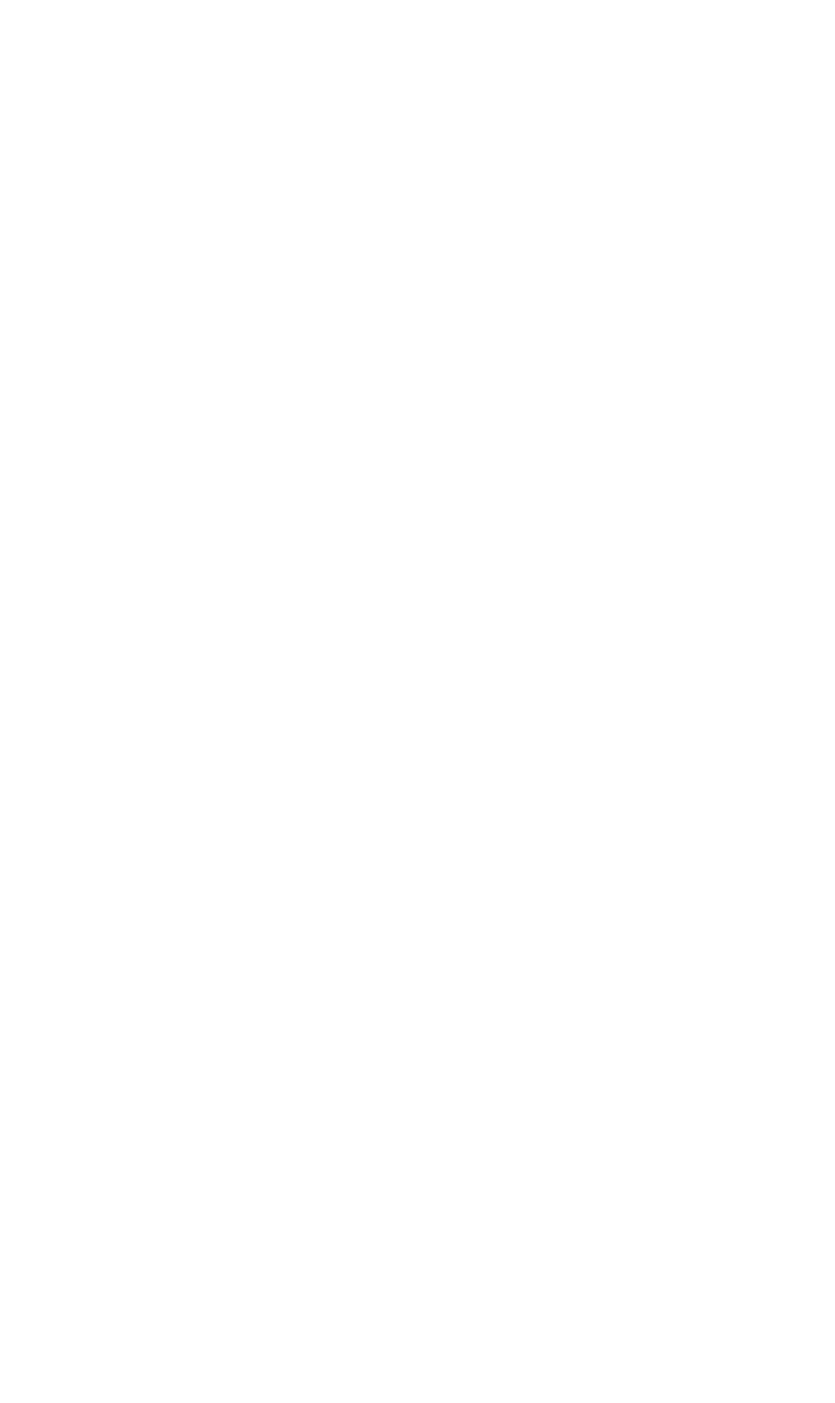
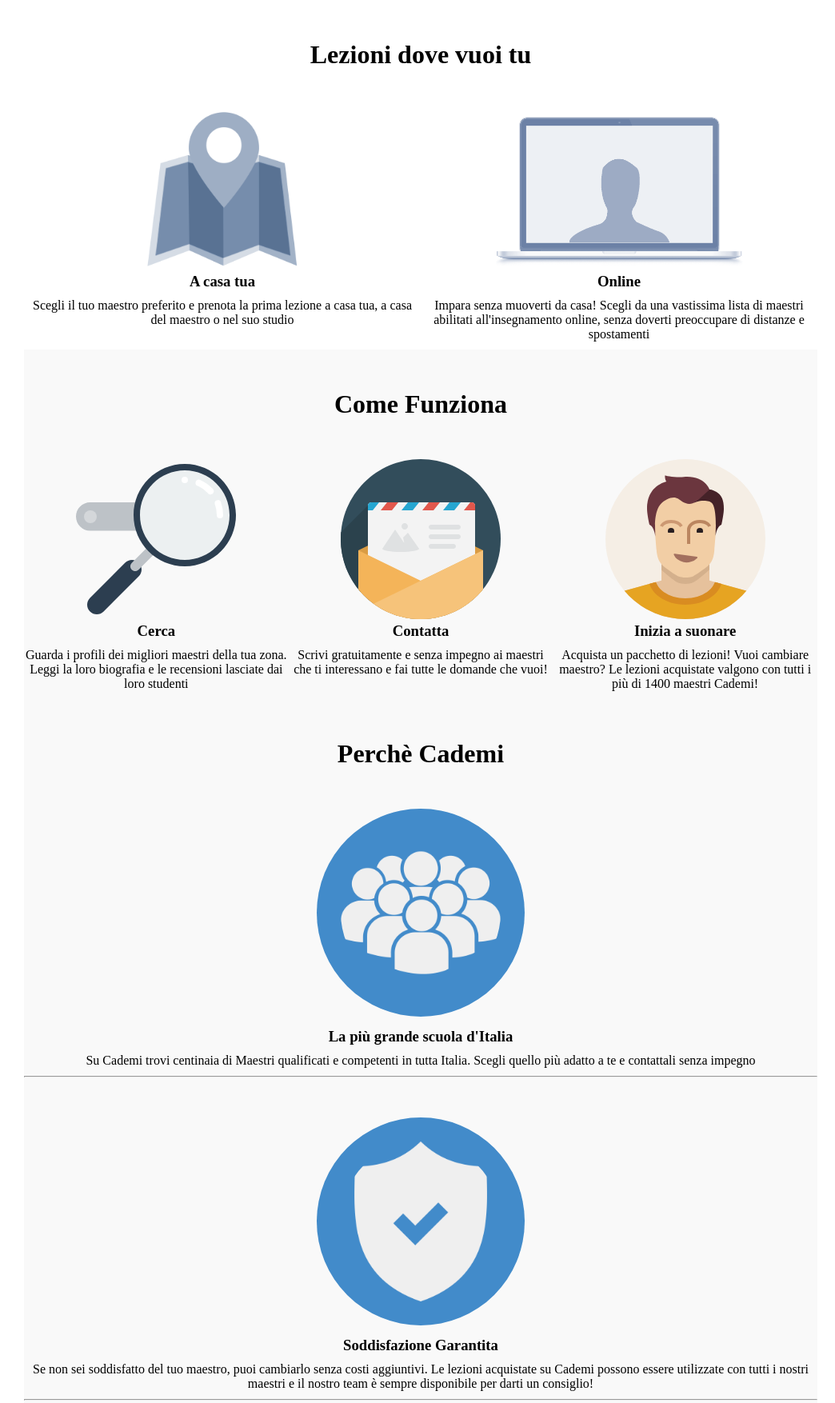
Before and after one commit to Fujinjakka/html-css-resp-wannabe-12bool, a plain HTML site: page index.html in a window 1280 px wide. Shown: the top 1754 px of the page at 80% size, without its empty margins (114-1158 px from the left). Before the commit the page ends 800 px from the top, so only its background shows below. Drawn offline with Linux system fonts and the light colour scheme.

Commit message:
Sito riscritto (no query)

```diff
--- a/css/framework.css
+++ b/css/framework.css
@@ -0,0 +1,95 @@
+* {
+  box-sizing: border-box;
+  margin: 0;
+  padding: 0;
+}
+
+.container {
+max-width:992px;
+margin: 0 auto;
+}
+
+.container::after {
+content: "";
+display: table;
+clear: both;
+}
+
+[class*="col-"] {
+float: left;
+}
+
+.col-1 {
+width: calc(( 100% / 12) * 1);
+}
+.col-2 {
+width: calc(( 100% / 12) * 2);
+}
+.col-3 {
+width: calc(( 100% / 12) * 3);
+}
+.col-4 {
+width: calc(( 100% / 12) * 4);
+}
+.col-5 {
+width: calc(( 100% / 12) * 5);
+}
+.col-6 {
+width: calc(( 100% / 12) * 6);
+}
+.col-7 {
+width: calc(( 100% / 12) * 7);
+}
+.col-8 {
+width: calc(( 100% / 12) * 8);
+}
+.col-9 {
+width: calc(( 100% / 12) * 9);
+}
+.col-10 {
+width: calc(( 100% / 12) * 10);
+}
+.col-11 {
+width: calc(( 100% / 12) * 11);
+}
+.col-12 {
+width: calc(( 100% / 12) * 12);
+}
+
+
+.col-offset-1 {
+margin-left: calc((100% / 12) * 1)
+}
+.col-offset-2 {
+margin-left: calc((100% / 12) * 2)
+}
+.col-offset-3 {
+margin-left: calc((100% / 12) * 3)
+}
+.col-offset-4 {
+margin-left: calc((100% / 12) * 4)
+}
+.col-offset-5 {
+margin-left: calc((100% / 12) * 5)
+}
+.col-offset-6 {
+margin-left: calc((100% / 12) * 6)
+}
+.col-offset-7 {
+margin-left: calc((100% / 12) * 7)
+}
+.col-offset-8 {
+margin-left: calc((100% / 12) * 8)
+}
+.col-offset-9 {
+margin-left: calc((100% / 12) * 9)
+}
+.col-offset-10 {
+margin-left: calc((100% / 12) * 10)
+}
+.col-offset-11 {
+margin-left: calc((100% / 12) * 11)
+}
+.col-offset-12 {
+margin-left: calc((100% / 12) * 12)
+}
--- a/css/style.css
+++ b/css/style.css
@@ -0,0 +1,45 @@
+[class*="col-"] {
+  text-align: center;
+  padding-top: 50px;
+}
+
+img {
+  height: 200px;
+
+}
+.img-blue {
+  height: 260px;
+  background-color: #428bca;
+  border-radius: 50%;
+  padding: 30px;
+}
+img.img-blue + h3, p {
+  margin: 10px 0;
+}
+
+h2 {
+  font-size: 2em;
+  font-weight: bold;
+}
+h3 {
+  font-size: 1.17em;
+  font-weight: bold;
+}
+
+.background {
+  background-color: #f9f9f9;
+}
+
+
+
+@media all and (max-width: 767px){
+  XS
+}
+
+@media all and (min-width: 768px)
+and (max-width: 991px) {
+  MD
+}
+@media all and (min-width: 992px){
+  LG
+}
--- a/index.html
+++ b/index.html
@@ -9,6 +9,80 @@
   </head>
   <body>
 
+    <div class="container">
+      <div class="col-4 col-offset-4">
+        <h2>Lezioni dove vuoi tu</h2>
+      </div>
+    </div>
+
+    <div class="container">
+      <div class="col-6">
+        <img src="img/icon/maps.png" alt="map">
+        <h3>A casa tua</h3>
+        <p>Scegli il tuo maestro preferito e prenota la prima lezione a casa tua, a casa del maestro o nel suo studio</p>
+      </div>
+      <div class="col-6">
+        <img src="img/icon/screen.png" alt="screen">
+        <h3>Online</h3>
+        <p>Impara senza muoverti da casa! Scegli da una vastissima lista di maestri abilitati all'insegnamento online, senza doverti preoccupare di distanze e spostamenti</p>
+      </div>
+    </div>
+
+    <div class="container background">
+      <div class="col-4 col-offset-4">
+        <h2>Come Funziona</h2>
+      </div>
+    </div>
+
+    <div class="container background">
+      <div class="col-4">
+        <img src="img/search.svg" alt="search">
+        <h3>Cerca</h3>
+        <p>Guarda i profili dei migliori maestri della tua zona. Leggi la loro biografia e le recensioni lasciate dai loro studenti</p>
+      </div>
+      <div class="col-4">
+        <img src="img/letter.svg" alt="letter">
+        <h3>Contatta</h3>
+        <p>Scrivi gratuitamente e senza impegno ai maestri che ti interessano e fai tutte le domande che vuoi!</p>
+      </div>
+      <div class="col-4">
+        <img src="img/male.svg" alt="male">
+        <h3>Inizia a suonare</h3>
+        <p>Acquista un pacchetto di lezioni! Vuoi cambiare maestro? Le lezioni acquistate valgono con tutti i più di 1400 maestri Cademi!</p>
+      </div>
+    </div>
+
+    <div class="container background">
+      <div class="col-4 col-offset-4">
+        <h2>Perch&egrave; Cademi</h2>
+      </div>
+    </div>
+
+    <div class="container background">
+      <div class="col-12">
+        <img class="img-blue" src="img/icon/profile.png" alt="people">
+        <h3>La più grande scuola d'Italia</h3>
+        <p>Su Cademi trovi centinaia di Maestri qualificati e competenti in tutta Italia. Scegli quello più adatto a te e contattali senza impegno</p>
+        <hr>
+      </div>
+    </div>
+
+    <div class="container background">
+      <div class="col-12">
+        <img class="img-blue" src="img/icon/secure.png" alt="shield">
+        <h3>Soddisfazione Garantita</h3>
+        <p>Se non sei soddisfatto del tuo maestro, puoi cambiarlo senza costi aggiuntivi. Le lezioni acquistate su Cademi possono essere utilizzate con tutti i nostri maestri e il nostro team è sempre disponibile per darti un consiglio!</p>
+        <hr>
+      </div>
+    </div>
+
+    <div class="container background">
+      <div class="col-12">
+        <img class="img-blue" src="img/icon/flex.png" alt="crossfader">
+        <h3>Flessibile e Conveniente</h3>
+        <p>Cademi non ha alcun costo d’iscrizione a differenza delle scuole di musica tradizionali. Inoltre, sei tu a scegliere dove fare lezione e gli orari delle tue lezioni.</p>
+      </div>
+    </div>
 
   </body>
 </html>
```
Also changed, not shown: img/icon/flex.png (added), img/icon/maps.png (added), img/icon/profile.png (added), img/icon/screen.png (added), img/icon/secure.png (added), img/letter.svg (added), img/male.svg (added), img/search.svg (added).
